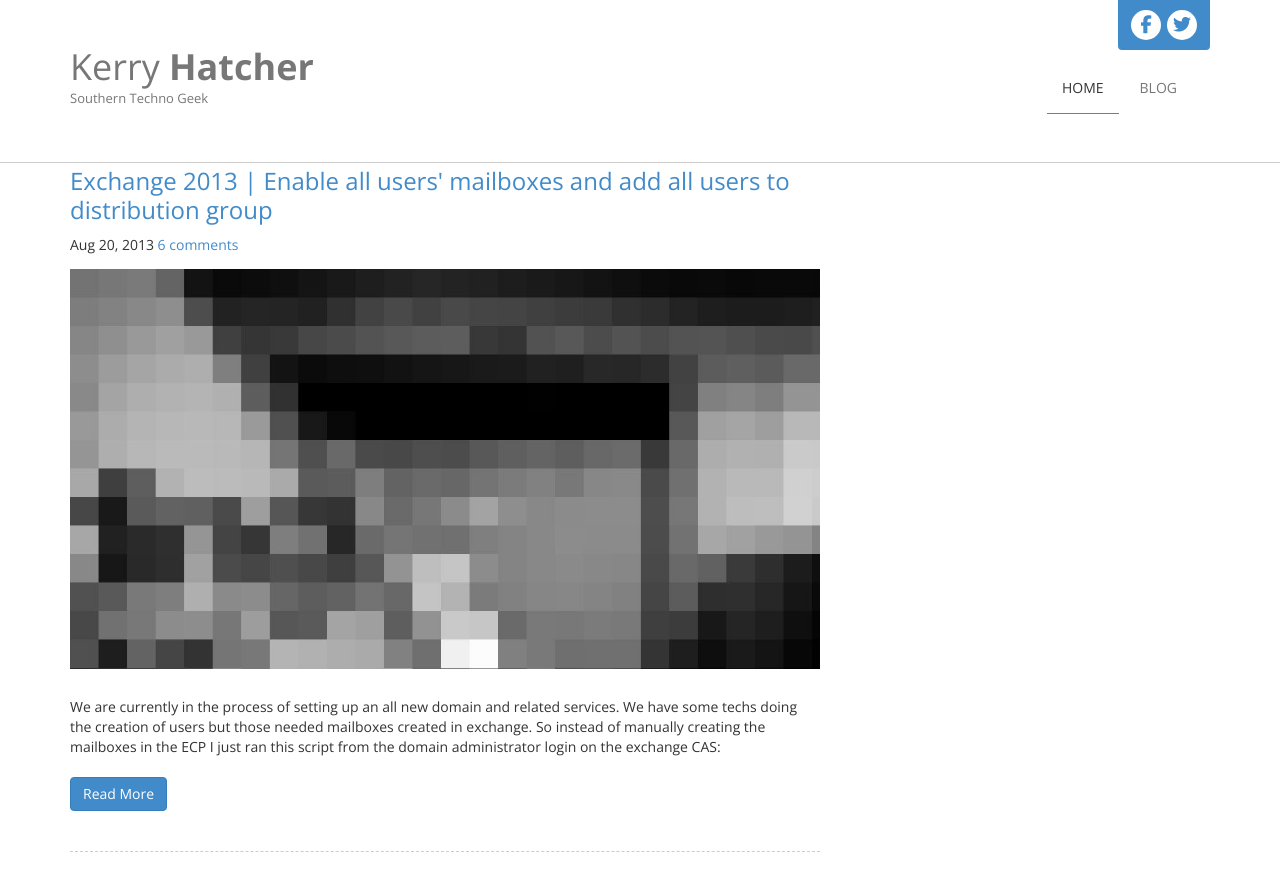
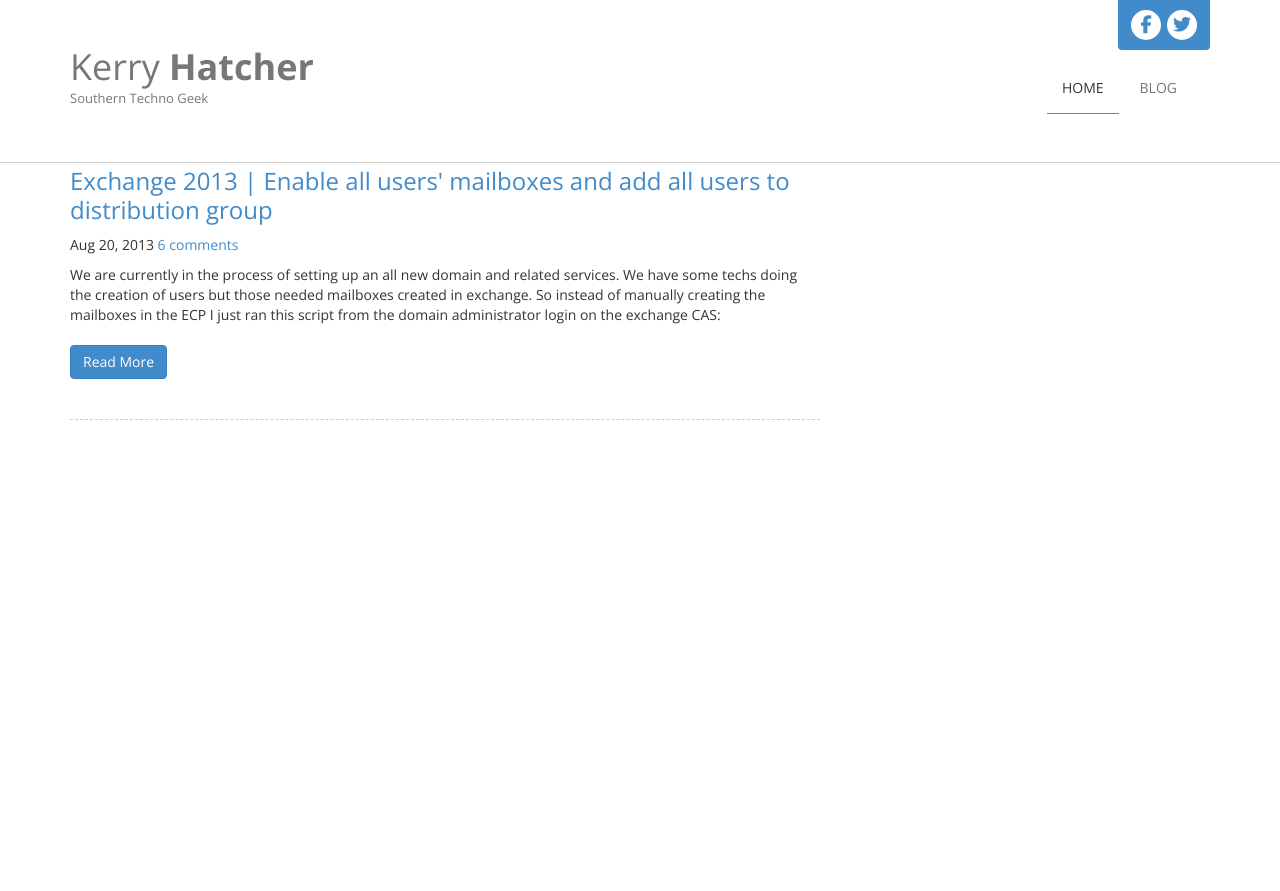
Before and after one commit to kerryhatcher/kerryhatcher.github.io, a Jekyll site: the page built from blog.html, in a window 1280 px wide and 934 px high. Shown: the top 891 px of the window. Built offline with Jekyll 4.4.1, drawn with Linux system fonts in a browser that asks for light colours; nearby versions of some CDN libraries; library files that are not in the unit come from our copies.

Commit message:
remove unused photo thumb

```diff
--- a/blog.html
+++ b/blog.html
@@ -23,7 +23,7 @@
                                    <div class="post_sub"><i class="fa-time"></i> {{ post.date | date: "%b %-d, %Y" }} <a href="{{ post.url | prepend: site.baseurl }}"><i class="fa-comments-alt"></i> 6 comments</a> </div>
                               </div>
                               <div class="post_content">
-                                   <figure><a href="{{ post.url | prepend: site.baseurl }}"><img alt="0" src="images/portfolio/p4.jpg"></a></figure>
+                                   <!--<figure><a href="{{ post.url | prepend: site.baseurl }}"><img alt="0" src="images/portfolio/p4.jpg"></a></figure>-->
                                    <p>{{ post.excerpt }}</p>
                                    <a href="{{ post.url | prepend: site.baseurl }}" class="btn btn-primary">Read More</a> </div>
                          </article>
```
